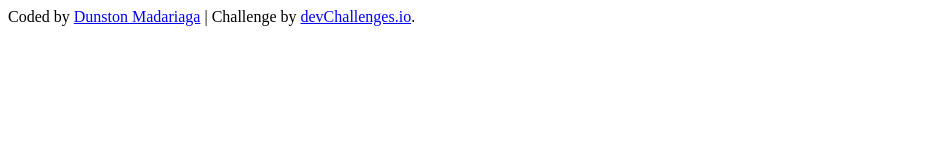
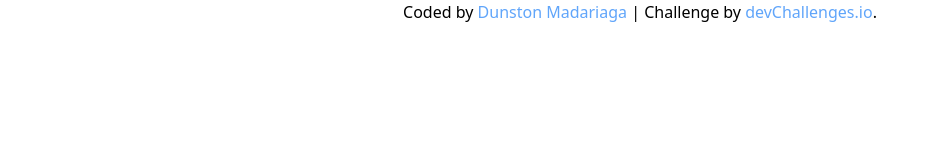
Before and after one commit to Pogo182028/Simple-Feature-Section, a website: page index.html in a window 1280 px wide. Shown: the whole page, without its empty margins (0-931 px from the left). Drawn offline with Linux system fonts and the light colour scheme.

Commit message:
: Installing tailwind

```diff
--- a/index.html
+++ b/index.html
@@ -11,13 +11,21 @@
       sizes="96x96"
     />
 
+    <link rel="stylesheet" href="src/styles.css" />
+
     <title>Simple Feature Section | devChallenges.io</title>
   </head>
   <body>
-    <div class="">
-      Coded by <a href="https://github.com/Pogo182028">Dunston Madariaga</a> |
-      Challenge by
-      <a href="https://www.devchallenges.io?ref=challenge" target="_blank"
+    <div class="text-center">
+      Coded by
+      <a class="text-blue-400" href="https://github.com/Pogo182028"
+        >Dunston Madariaga</a
+      >
+      | Challenge by
+      <a
+        class="text-blue-400"
+        href="https://www.devchallenges.io?ref=challenge"
+        target="_blank"
         >devChallenges.io</a
       >.
     </div>
--- /dev/null
+++ b/src/input.css
@@ -0,0 +1,3 @@
+@tailwind base;
+@tailwind components;
+@tailwind utilities;
--- /dev/null
+++ b/tailwind.config.js
@@ -0,0 +1,8 @@
+/** @type {import('tailwindcss').Config} */
+module.exports = {
+  content: ["index.html"],
+  theme: {
+    extend: {},
+  },
+  plugins: [],
+};
```
Also changed, not shown: package.json (added, +22 -0 lines), src/styles.css (added), 2 other files.
